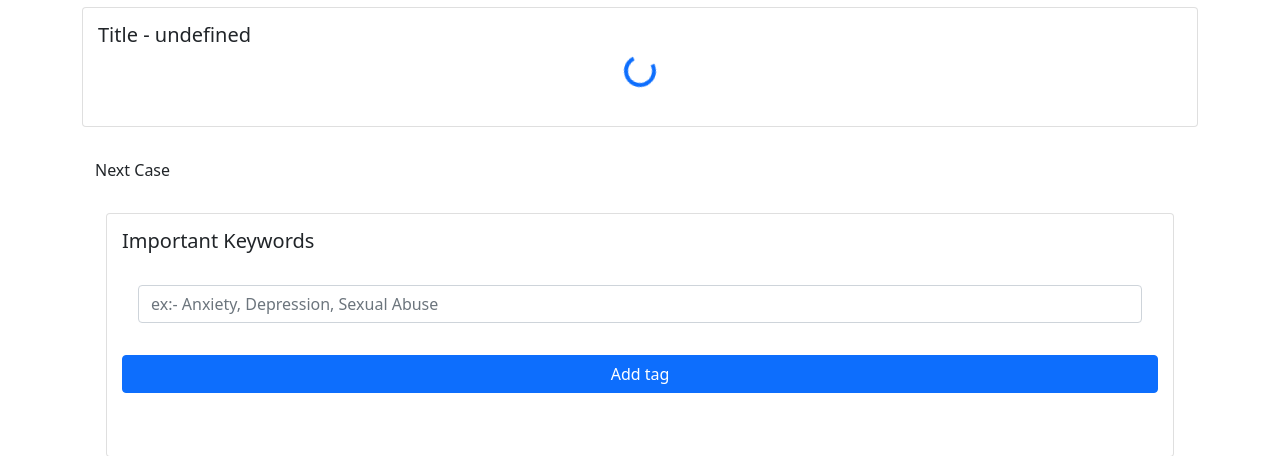
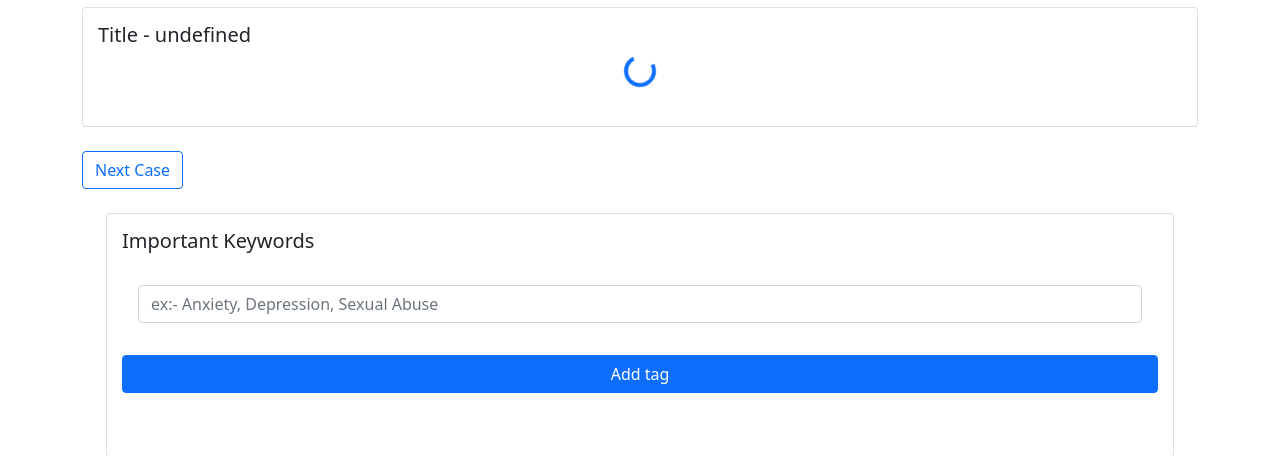
Before and after one commit to AbdulSamadFarshori/project_3001, a Django app: template templates/website/cases.html in a window 1280 px wide. Shown: the part 89-545 px from the top of the page. Run offline with Django 3.2, Linux system fonts and the light colour scheme; the template is opened without the code that fills it: most values are stand-ins (such as "Sample title", 1, 10 or a date in 2020); data that the repository does not hold is empty; some libraries are stand-ins or nearby versions.

Commit message:
ch-8 in templates

```diff
--- a/templates/website/cases.html
+++ b/templates/website/cases.html
@@ -188,7 +188,7 @@
                 <br>
             </div>
             <br>
-            <button type="button" class="btn btn" onclick="nextData()" style="float:rigth;">Next Case</button>
+            <button type="button" class="btn btn-outline-primary" onclick="nextData()" style="float:rigth;">Next Case</button>
             <br>
             <br>
             <div class="container h-100">
```
